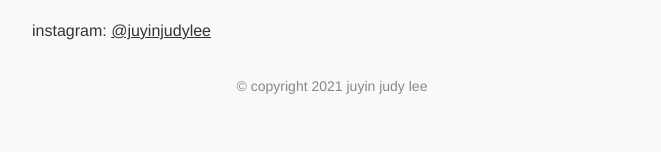
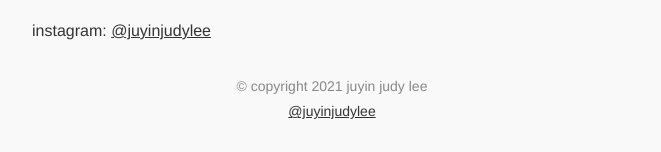
Before and after one commit to shawnliu/jjllee.com, a Jekyll site: the page built from info.md, in a window 1280 px wide and 1042 px high. Shown: the part 887-1039 px from the top of the window, without its empty margins (308-969 px from the left). Built offline with Jekyll 4.4.1, drawn with Linux system fonts in a browser that asks for light colours.

Commit message:
changed domain name to juyinjudylee.com and add instagram to footer

```diff
--- a/CNAME
+++ b/CNAME
@@ -1 +1 @@
-new.jjllee.com
+juyinjudylee.com
--- a/_includes/footer.html
+++ b/_includes/footer.html
@@ -1,5 +1,6 @@
 	<div class="footer">
-	  &copy; copyright 2021 juyin judy lee
+	  &copy; copyright 2021 juyin judy lee<br />
+	  <a href="https://www.instagram.com/juyinjudylee/">@juyinjudylee</a>
 	</div>
 </body>
 </html>
```
